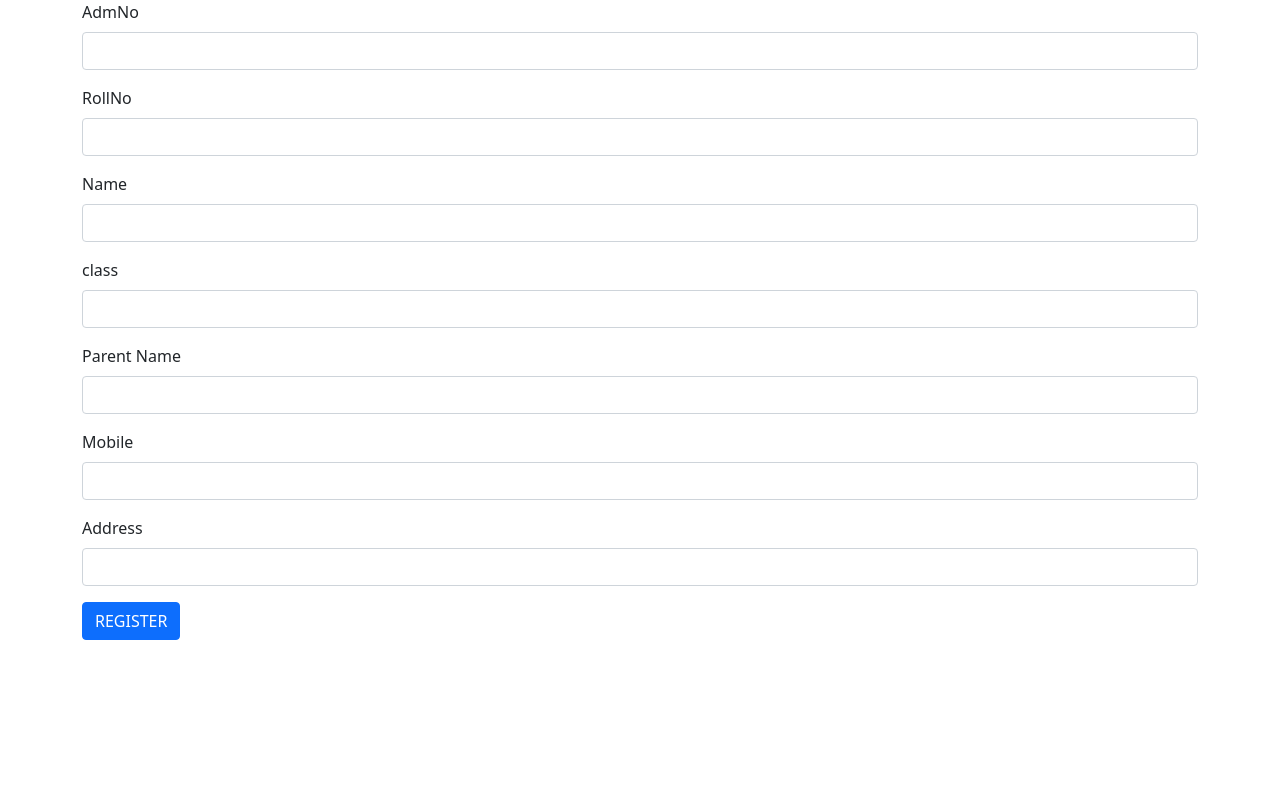
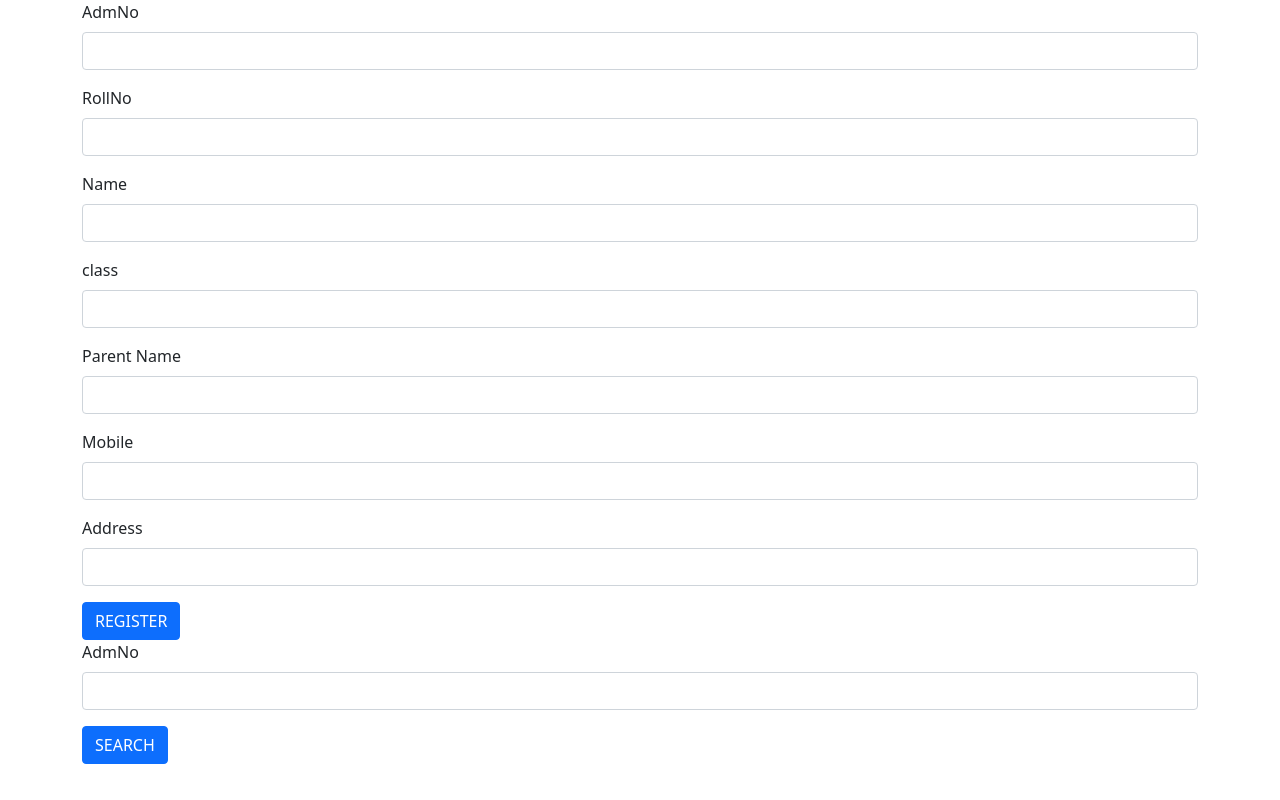
Before and after one commit to anjalireghunath/School_Management_System_ReactApp, a React (Create React App) app: page / in a window 1280 px wide. Built offline with nearby package versions, Linux system fonts and the light colour scheme.

Commit message:
search student

```diff
--- a/src/App.js
+++ b/src/App.js
@@ -3,12 +3,14 @@
 import 'bootstrap/dist/css/bootstrap.min.css';
 import 'bootstrap/dist/js/bootstrap.bundle.min.js';
 import AddStudent from './components/AddStudent';
+import SearchStudent from './components/SearchStudent';
 
 function App() {
   return (
    <div>
 
 <AddStudent/>
+<SearchStudent/>
 
    </div>
   );
--- /dev/null
+++ b/src/components/SearchStudent.js
@@ -0,0 +1,33 @@
+import React, { useState } from 'react'
+
+const SearchStudent = () => {
+    var [admno,setAdmno]=useState("")
+    const searchData=()=>{
+        const data={"admno":admno}
+        console.log(data)
+    }
+  return (
+    <div>
+
+<div className="container">
+    <div className="row">
+        <div className="col col-12 col-md-12 col-sm-12 col-lg-12 col-xl-12 col-xxl-12">
+            <div className="row g-3">
+                <div className="col col-12 col-md-12 col-sm-12 col-lg-12 col-xl-12 col-xxl-12">
+                    <label for="" className="form-label">AdmNo</label>
+                    <input onChange={(a)=>{setAdmno(a.target.value)}} type="text" className="form-control"/>
+                </div>
+
+                <div className="col col-12 col-md-12 col-sm-12 col-lg-12 col-xl-12 col-xxl-12">
+                    <button onClick={searchData} className="btn btn-primary">SEARCH</button>
+                </div>
+            </div>
+        </div>
+    </div>
+</div>
+
+    </div>
+  )
+}
+
+export default SearchStudent
```
Also changed, not shown: public/test.html (+2 -25 lines).
